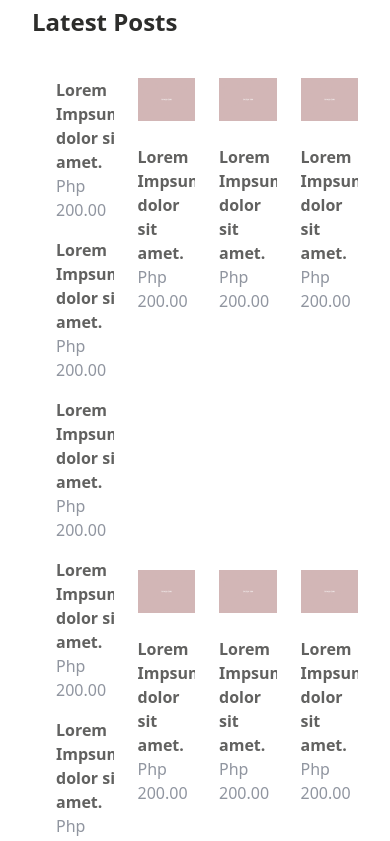
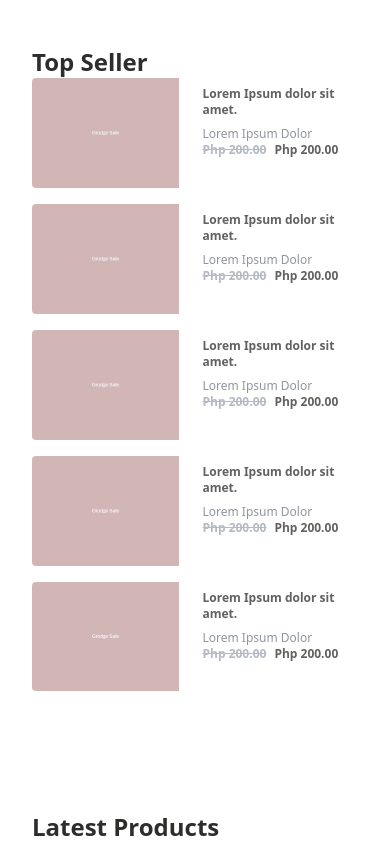
Before and after one commit to ralphscl/grodge-app, a React (Vite) app in the folder client/: page / in a window 390 px wide. Shown: the part 2440-3281 px from the top of the page. Built offline with nearby package versions, Linux system fonts and the light colour scheme; no server answers.

Commit message:
Responsive For Product Showcase

```diff
--- a/client/src/components/card/ProductCard.jsx
+++ b/client/src/components/card/ProductCard.jsx
@@ -1,25 +1,34 @@
 import PropTypes from 'prop-types';
-// Asset
-import DefaultImage from '../../assets/png/grodge-sale-placeholder-800x600.png'
+// Assets
+import DefaultImage from '../../assets/png/grodge-sale-placeholder-800x600.png';
 
 const ProductCard = ({ size }) => {
-
+  const isSmall = size === 'sm';
+  const imageSizeClass = isSmall ? 'w-40' : 'w-full';
 
   return (
-    <div className={`w-full mb-4 overflow-hidden opacity-75 roundedtext-left cursor-pointer flex gap-6 ${size === 'sm' ? ' flex-row' : ' flex-col'}`}>
+    <div className={`w-full mb-4 overflow-hidden opacity-75 rounded text-left cursor-pointer flex ${isSmall ? 'flex-row' : 'flex-col'} gap-6`}>
       <div>
-        <img src={DefaultImage} className={size === 'sm' ? 'w-40' : 'w-full'}/>
+        <img src={DefaultImage} className={imageSizeClass} alt='Product' />
       </div>
       <div className='bg-white'>
-        <h1 className='font-bold text-black-custom text-md'>Lorem Impsum dolor sit amet.</h1>
-        <p> Php 200.00 </p>
+        <h1 className={`font-bold text-black-custom ${isSmall ? ' text-xs py-2' : ' text-md' }`}>Lorem Ipsum dolor sit amet.</h1>
+        {isSmall && <h2 className={`${isSmall ? ' text-xs' : ' text-md'} `}>Lorem Ipsum Dolor</h2>}
+        <p className={`font-bold ${isSmall ? ' text-xs' : ' text-md'} `}>
+          <span className='me-2 text-gray-400 line-through'>Php 200.00</span>
+          <span className='text-black-custom'>Php 200.00</span>
+        </p>
       </div>
     </div>
   );
 };
 
 ProductCard.propTypes = {
+  size: PropTypes.oneOf(['sm', 'md', 'lg']),
+};
 
-}
+ProductCard.defaultProps = {
+  size: 'md',
+};
 
 export default ProductCard;
--- a/client/src/pages/homepage/HomePage.jsx
+++ b/client/src/pages/homepage/HomePage.jsx
@@ -7,15 +7,17 @@ import LatestPosts from "./components/LatestPosts";
 import LatestProducts from "./components/LatestProducts";
 
 const HomePage = () => {
+  const homePageStyle = ' px-8 md:px-4 lg:px-28 xl:px-60'
+
   return (
     <>
       <Carousel delay={8000}/>
-      <div className='px-8 md:px-4 lg:px-28 xl:px-60'>
+      <div className={homePageStyle}>
         <PolicyHighlights />
         <CategoryShowcase />
         <LatestProducts />
       </div>
-      <div className='bg-gray-50 py-4 px-8 md:px-4 lg:px-28 xl:px-60'>
+      <div className={`bg-gray-50 py-4 ${homePageStyle}`}>
         <LatestPosts />
       </div>
     </>
--- a/client/src/pages/homepage/components/LatestProducts.jsx
+++ b/client/src/pages/homepage/components/LatestProducts.jsx
@@ -1,19 +1,24 @@
 import ProductCard from "../../../components/card/ProductCard";
 
 const LatestProducts = () => {
+    const headerStyle = 'text-black-custom text-2xl font-bold';
   return (
     <>
-        <h1 className='text-black-custom text-2xl font-bold'>Latest Posts</h1>
-        <div className="flex flex-row gap-6">
-            <section className="my-10 w-1/4">
-                {[1,2,3,4,5,6]?.map((index) => (
+        <div className='flex flex-col md:flex-row gap-6'>
+            <div className='my-10 md:w-1/4'>
+                <section>
+                    <h1 className={headerStyle}>Top Seller</h1>
+                    {[1,2,3,4,5]?.map((index) => (
                         <div className='w-full'>
                             <ProductCard size='sm'/>
                         </div>
                     ))}
                 </section>
+            </div>
 
-            <section className='my-10 grid grid-cols-3 gap-6 w-3/4'>
+            <div  className='my-10 md:w-3/4'>
+                <h1 className={headerStyle}>Latest Products</h1>
+                <section className='grid grod-cols-1 md:grid-cols-3 gap-6'>
                     {[1,2,3,4,5,6]?.map((index) => (
                         <div className='w-full'>
                             <ProductCard />
@@ -21,6 +26,7 @@ const LatestProducts = () => {
                     ))}
                 </section>
             </div>
+        </div>
     </>
   );
 }
```
Also changed, not shown: 1 other file (tests, documents, lock files or other folders). Lines whose indentation alone changed are shown as unchanged.
